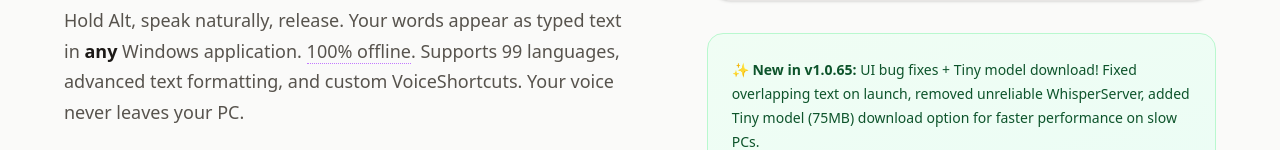
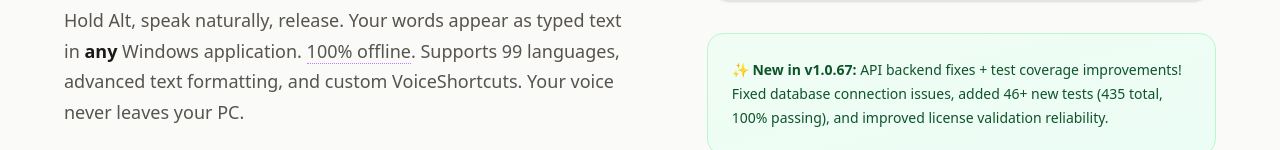
Before and after one commit to mikha08-rgb/VoiceLite, a Next.js app in the folder voicelite-web/: page / in a window 1280 px wide. Shown: the part 486-636 px from the top of the page. Built offline with nearby package versions, Linux system fonts and the light colour scheme; no server answers.

Commit message:
chore: update website download link to v1.0.67

```diff
--- a/voicelite-web/app/page.tsx
+++ b/voicelite-web/app/page.tsx
@@ -275,7 +275,7 @@ export default function Home() {
             <div className="flex flex-col items-stretch gap-5 sm:w-auto sm:flex-row sm:items-center">
               <RippleButton
                 onClick={() => {
-                  window.location.href = 'https://github.com/mikha08-rgb/VoiceLite/releases/download/v1.0.65/VoiceLite-Setup-1.0.65.exe';
+                  window.location.href = 'https://github.com/mikha08-rgb/VoiceLite/releases/download/v1.0.67/VoiceLite-Setup-1.0.67.exe';
                 }}
                 className="group inline-flex w-full items-center justify-center rounded-full bg-gradient-to-br from-purple-600 to-violet-600 px-8 py-3.5 text-base font-semibold text-white shadow-lg shadow-purple-500/25 transition-all duration-300 hover:scale-[1.02] hover:shadow-xl hover:shadow-purple-500/30 focus-visible:outline focus-visible:outline-2 focus-visible:outline-offset-2 focus-visible:outline-purple-500 motion-reduce:transform-none motion-reduce:transition-none dark:shadow-purple-500/20 dark:hover:shadow-purple-500/30"
                 rippleColor="rgba(255, 255, 255, 0.4)"
@@ -318,7 +318,7 @@ export default function Home() {
             )}
 
             <div className="rounded-2xl border border-green-200 bg-gradient-to-br from-green-50 to-emerald-50 px-6 py-6 text-sm leading-6 text-green-900 dark:border-green-800 dark:from-green-950/50 dark:to-emerald-950/50 dark:text-green-100">
-              <strong className="font-bold">✨ New in v1.0.65:</strong> UI bug fixes + Tiny model download! Fixed overlapping text on launch, removed unreliable WhisperServer, added Tiny model (75MB) download option for faster performance on slow PCs.
+              <strong className="font-bold">✨ New in v1.0.67:</strong> API backend fixes + test coverage improvements! Fixed database connection issues, added 46+ new tests (435 total, 100% passing), and improved license validation reliability.
             </div>
           </aside>
         </div>
```
